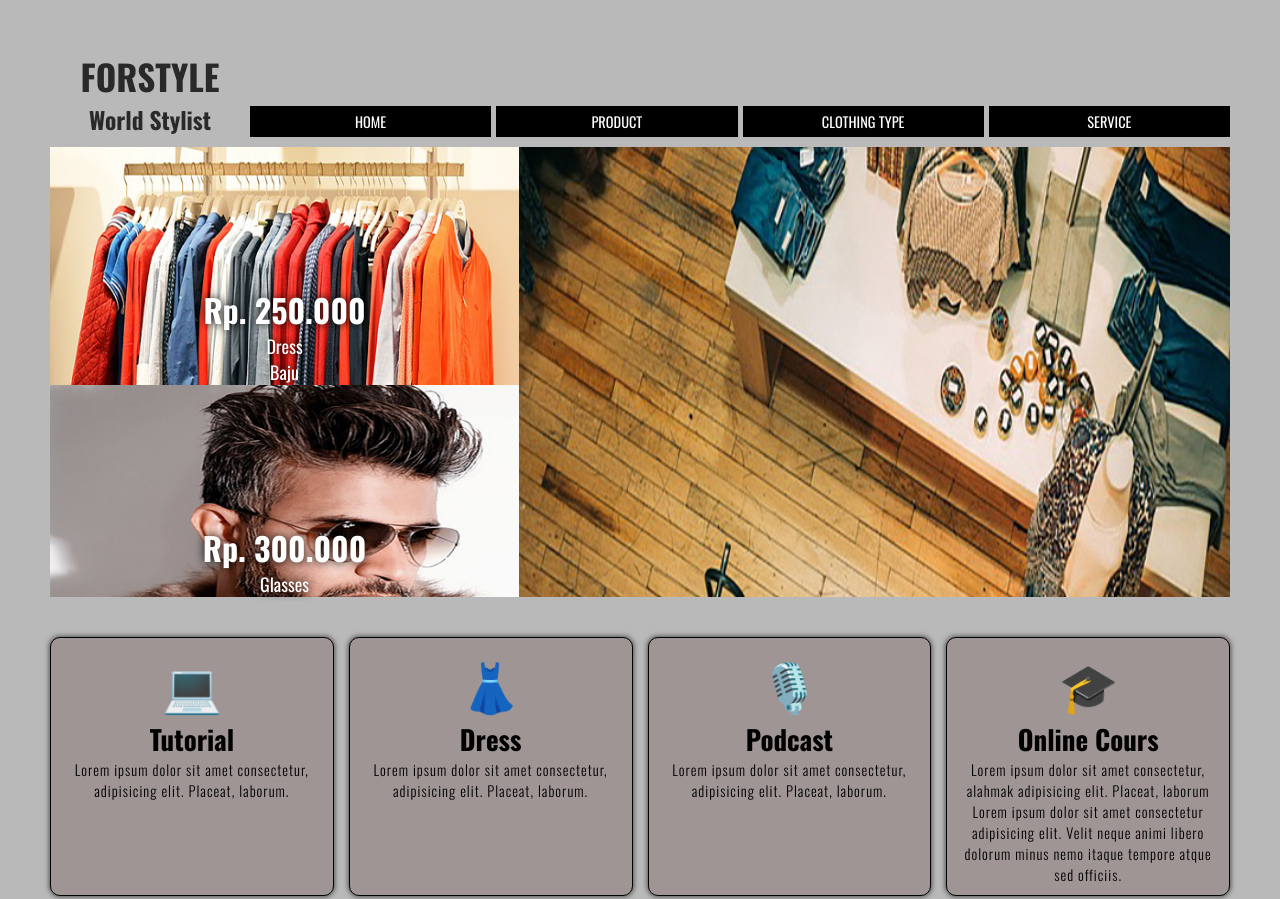
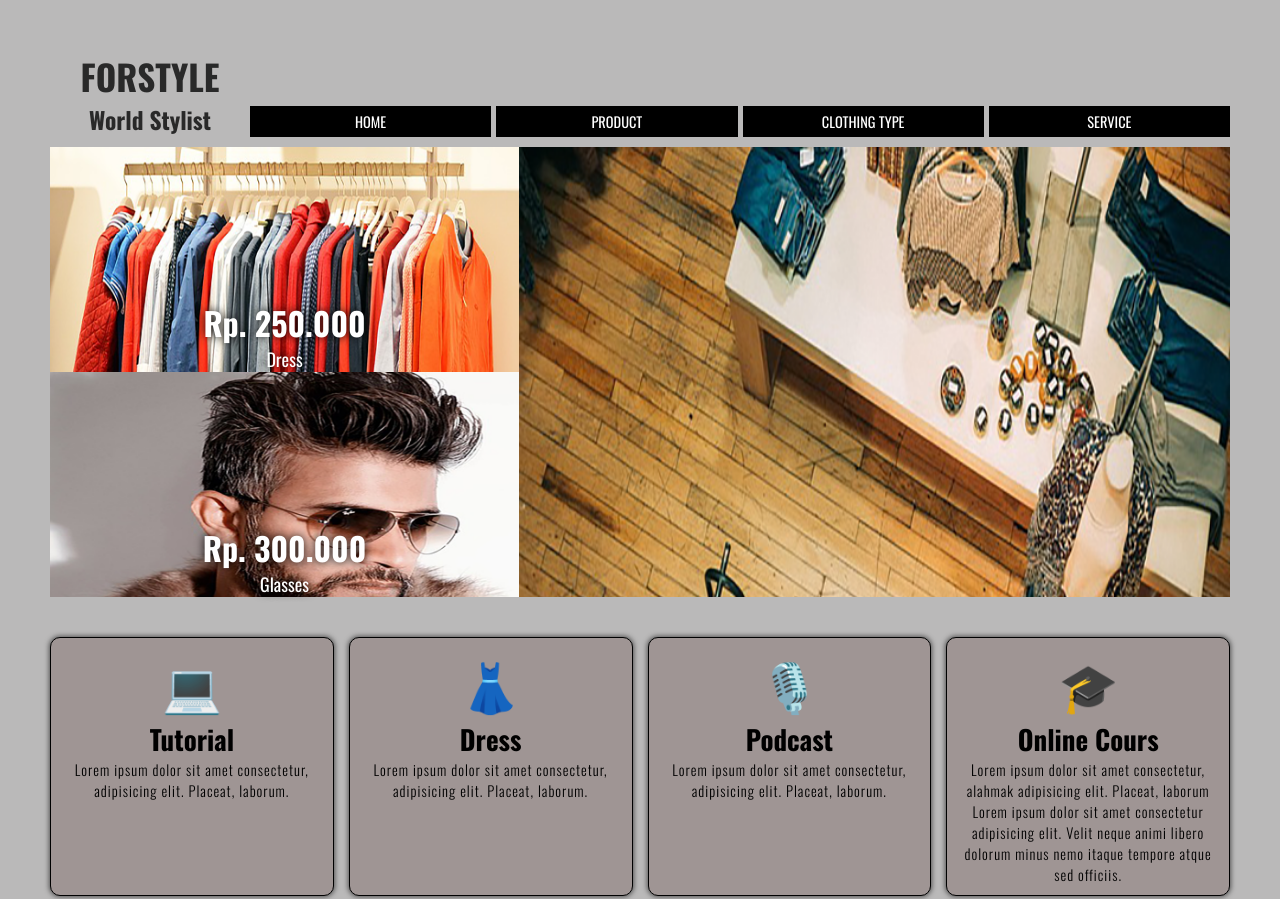
Before and after one commit to firyanSyah2003/firyanSyah2003.github.io, a plain HTML site: page index.html in a window 1280 px wide. Shown: the top 899 px of the page. Drawn offline with nearby package versions, Linux system fonts and the light colour scheme.

Commit message:
Menghapus paragraf bertulisan baju

```diff
--- a/index.html
+++ b/index.html
@@ -24,7 +24,6 @@
                 <div class="border-1">
                     <h4 class="price">Rp. 250.000</h4>
                     <p>Dress</p>
-                    <p>Baju</p>
                 </div>
             </div>
             <div class="features features-2">
```
